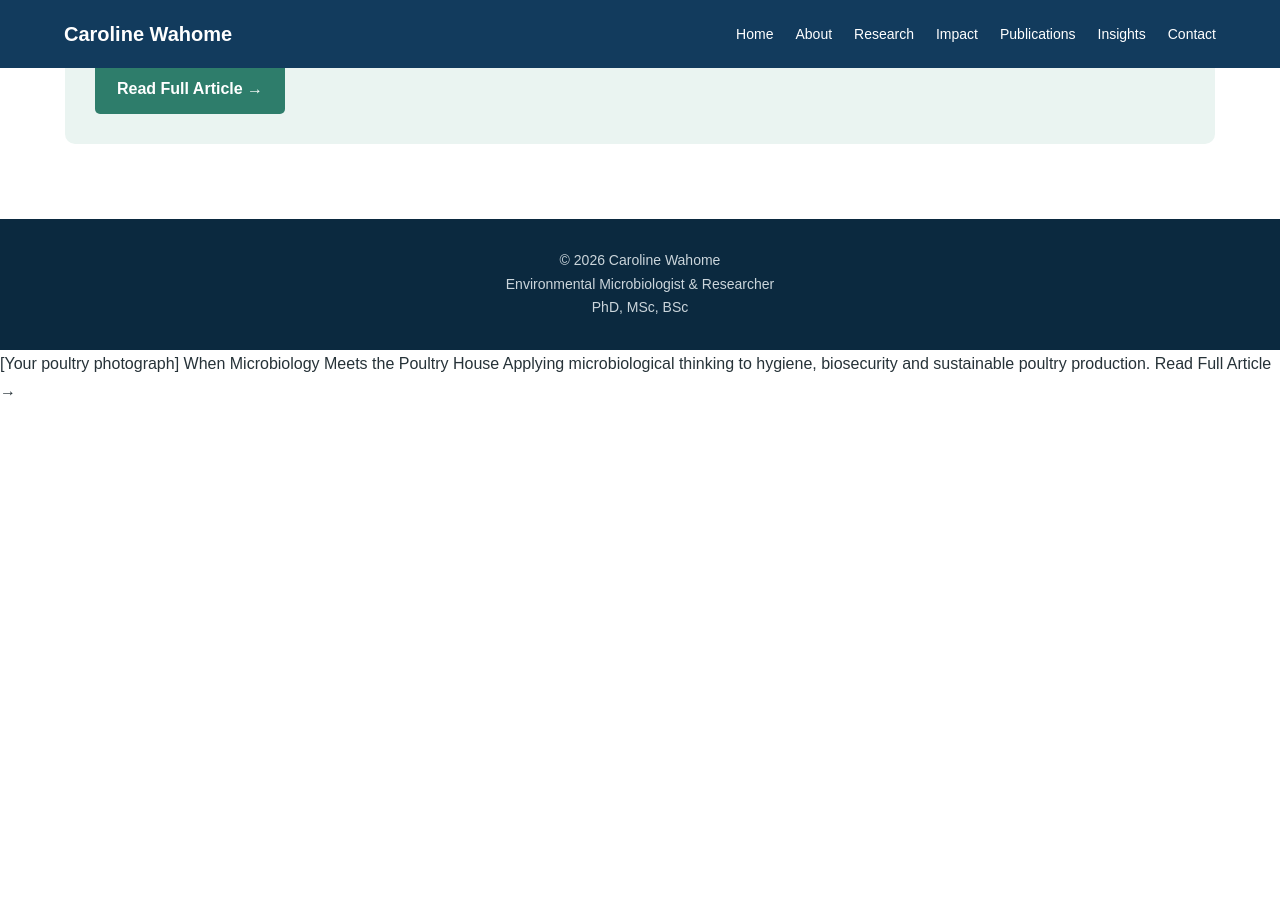
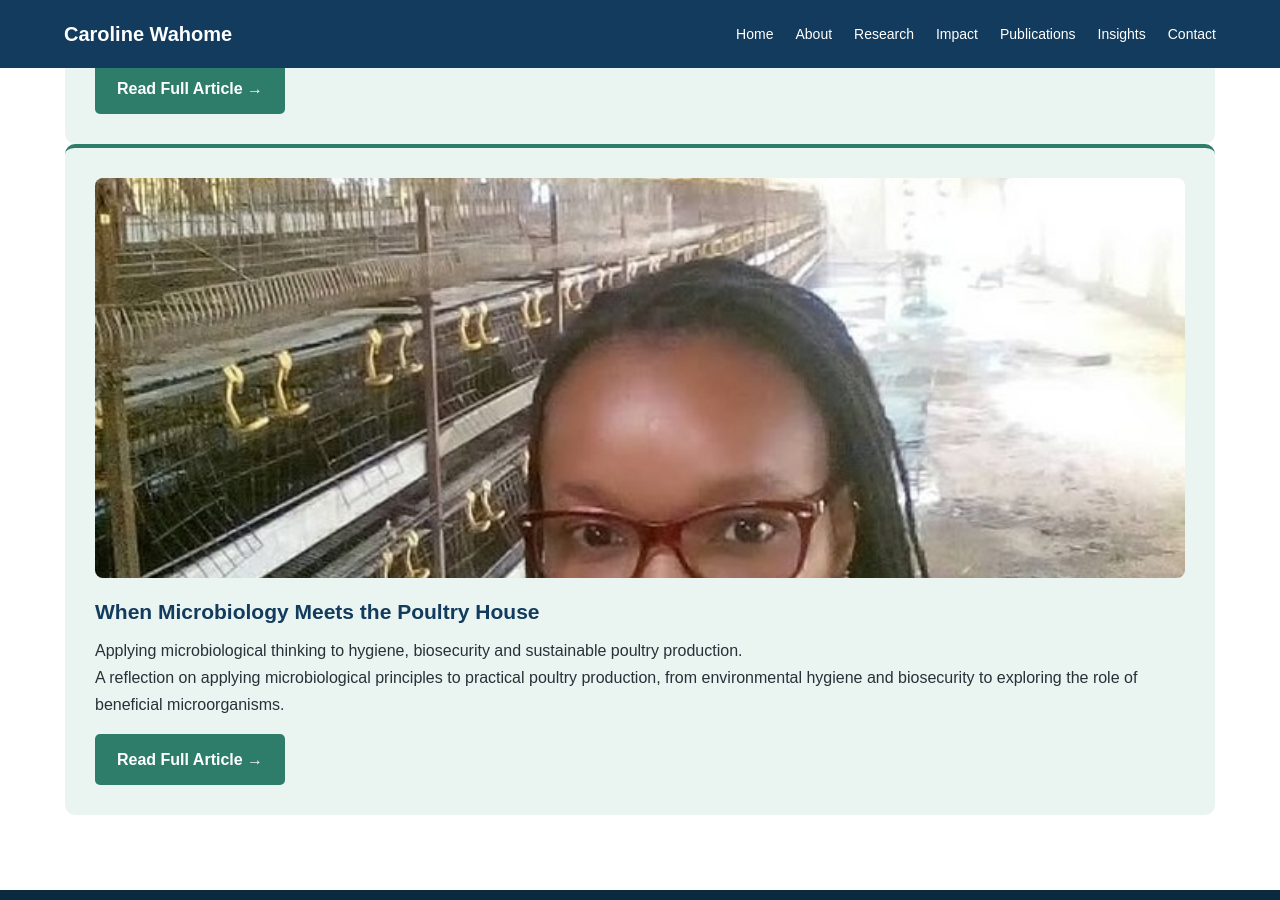
Before and after one commit to Caroline-Wahome/Caroline-Wahome.github.io, a Jekyll site: the page insights.html, which Jekyll copies as it is, in a window 1280 px wide and 900 px high, scrolled down 940 px. Built offline with Jekyll 4.4.1, drawn with Linux system fonts in a browser that asks for light colours; before the commit the page ends 1345 px from its top, so only the background shows below that.

Commit message:
Add poultry production insights section to insights.html
Added a new section for poultry production insights, including an article summary and a link to read the full article.

```diff
--- a/insights.html
+++ b/insights.html
@@ -167,6 +167,54 @@
 
         </div>
 
+
+
+        <!-- =========================================
+             POULTRY PRODUCTION
+        ========================================== -->
+
+        <div class="research-card">
+
+            <img
+                src="images/poultry-house-clean.jpg"
+                alt="Cleaned poultry house at Alan Keegan Farm"
+                style="width:100%; max-height:400px; object-fit:cover; border-radius:8px; margin-bottom:20px;"
+            >
+
+
+            <h3>
+                When Microbiology Meets the Poultry House
+            </h3>
+
+
+            <p>
+
+                Applying microbiological thinking to hygiene,
+                biosecurity and sustainable poultry production.
+
+            </p>
+
+
+            <p>
+
+                A reflection on applying microbiological principles
+                to practical poultry production, from environmental
+                hygiene and biosecurity to exploring the role of
+                beneficial microorganisms.
+
+            </p>
+
+
+            <a
+                href="/insights/poultry-production/"
+                class="button"
+            >
+                Read Full Article →
+            </a>
+
+        </div>
+
+
     </div>
 
 </section>
@@ -197,11 +245,3 @@
 </body>
 
 </html>
-[Your poultry photograph]
-
-When Microbiology Meets the Poultry House
-
-Applying microbiological thinking to hygiene,
-biosecurity and sustainable poultry production.
-
-Read Full Article →
```
Also changed, not shown: other parts of insights.html (+1 -1 lines).
